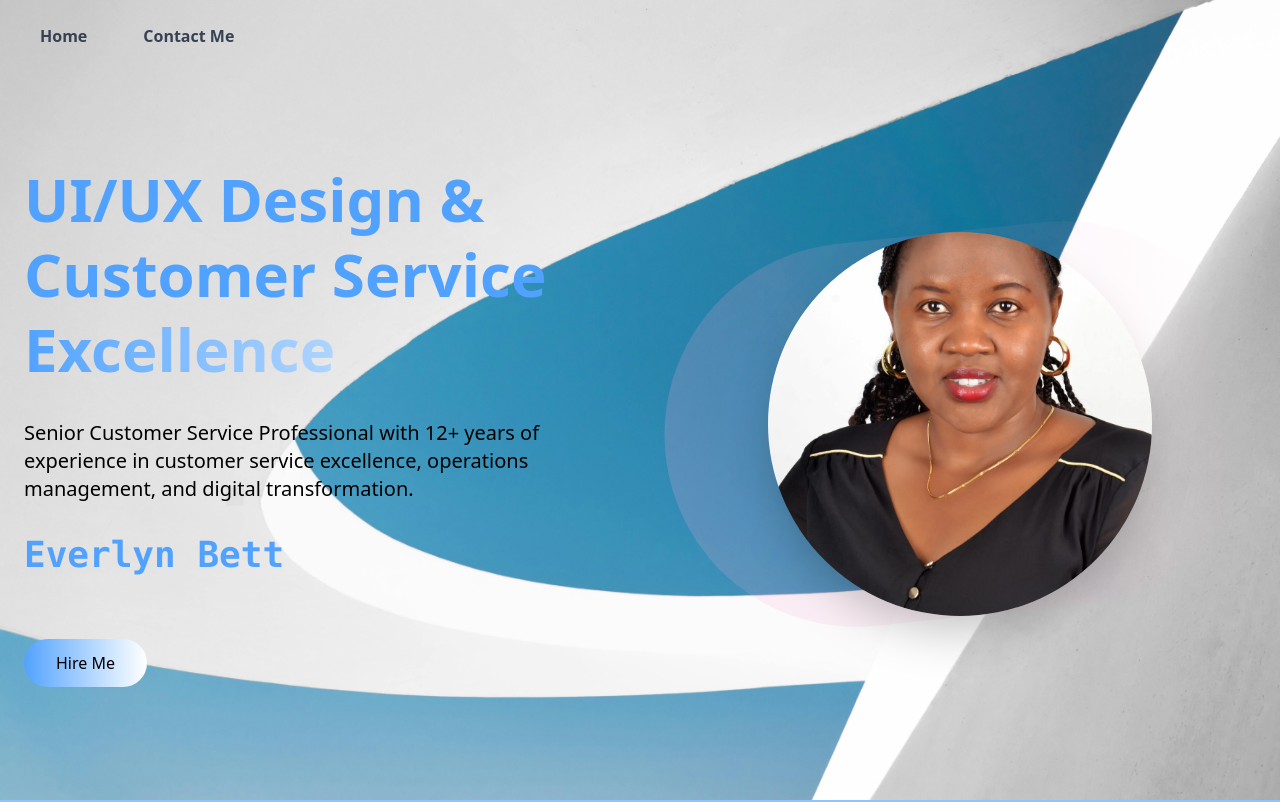
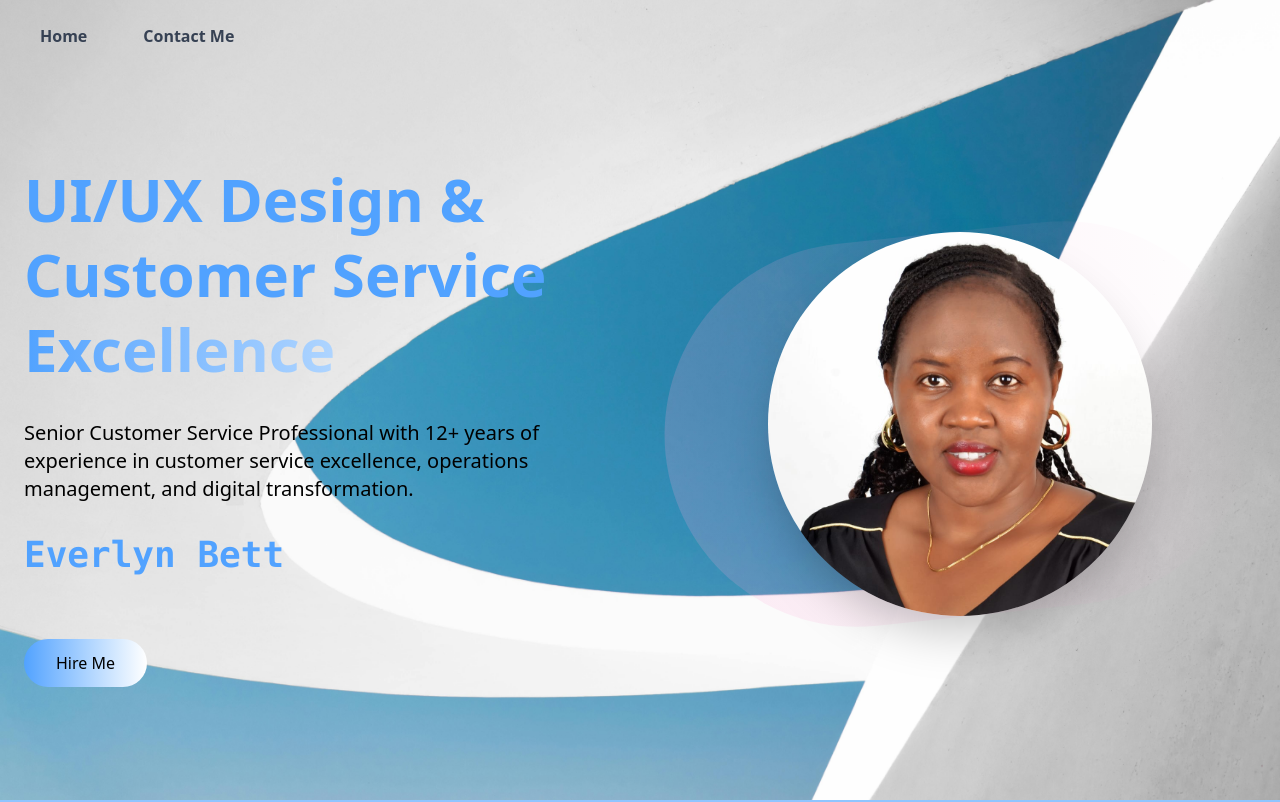
Before and after one commit to Raymondsang/Portfolio-website1, a React (Vite) app: page / in a window 1280 px wide. Shown: the top 802 px of the page. Built offline with nearby package versions, Linux system fonts and the light colour scheme.

Commit message:
changes to orifle picture dimensions

```diff
--- a/src/Components/Contact.jsx
+++ b/src/Components/Contact.jsx
@@ -56,7 +56,7 @@ const Contact = () => {
             </a>
           </p>
           <p className="text-lg text-gray-700 mt-4">
-            🕒 <strong>Opening Hours:</strong> 8 AM - 4 PM <br /> Monday -
+            🕒 <strong>Opening Hours:</strong> 8 AM - 5 PM <br /> Monday -
             Saturday
           </p>
 
--- a/src/Components/LandingPage.jsx
+++ b/src/Components/LandingPage.jsx
@@ -119,7 +119,7 @@ const LandingPage = () => {
             <div className="relative">
               <div className="absolute inset-0 bg-gradient-to-r from-pink-300/20 to-transparent rounded-full transform -rotate-6"></div>
               <img
-                src="/Images/profile.jpg"
+                src="/public/profile2.png"
                 alt="Profile"
                 className="relative rounded-full w-96 h-96 object-cover mx-auto shadow-2xl"
               />
```
Also changed, not shown: public/profile2.png (added).
